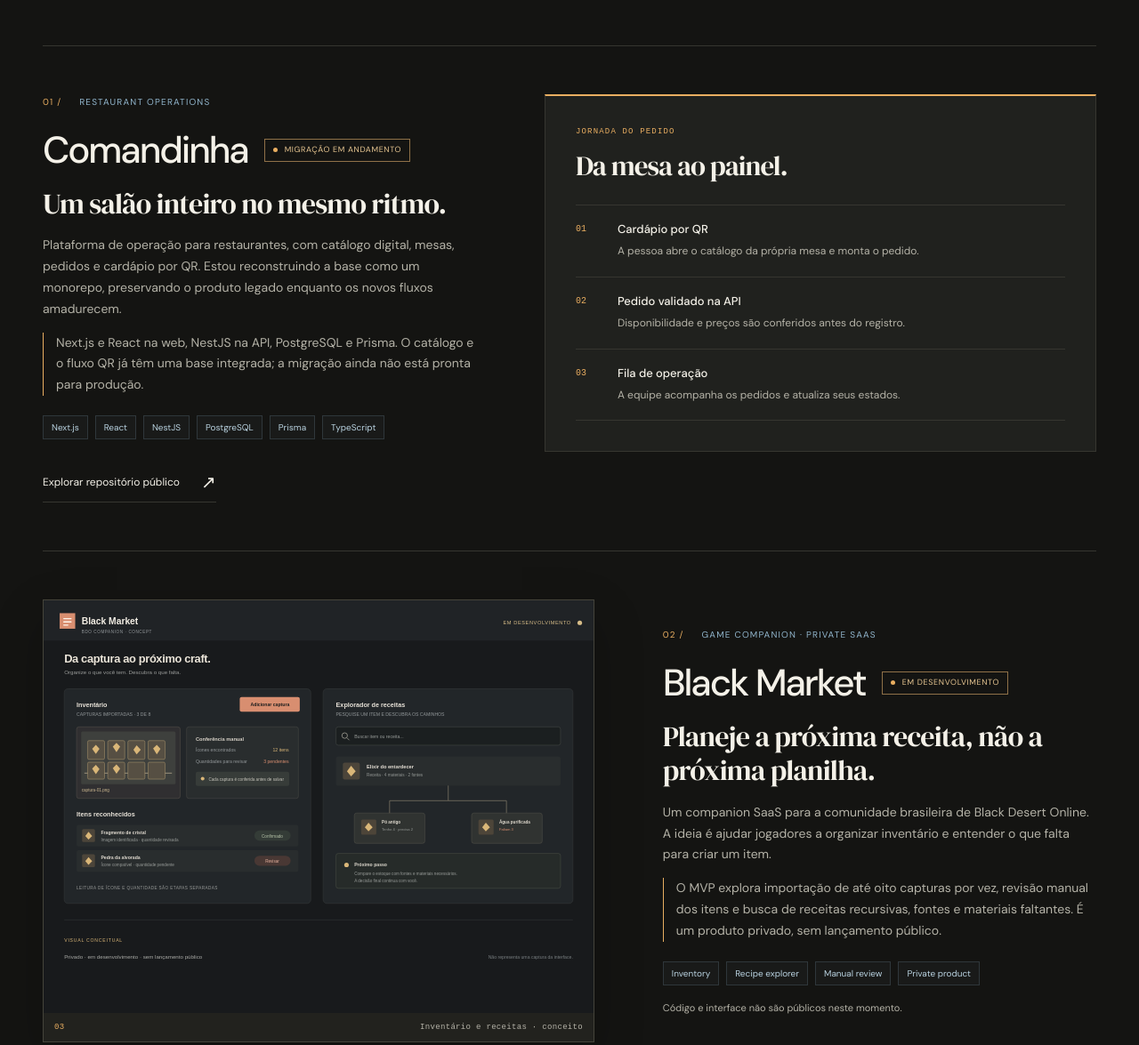
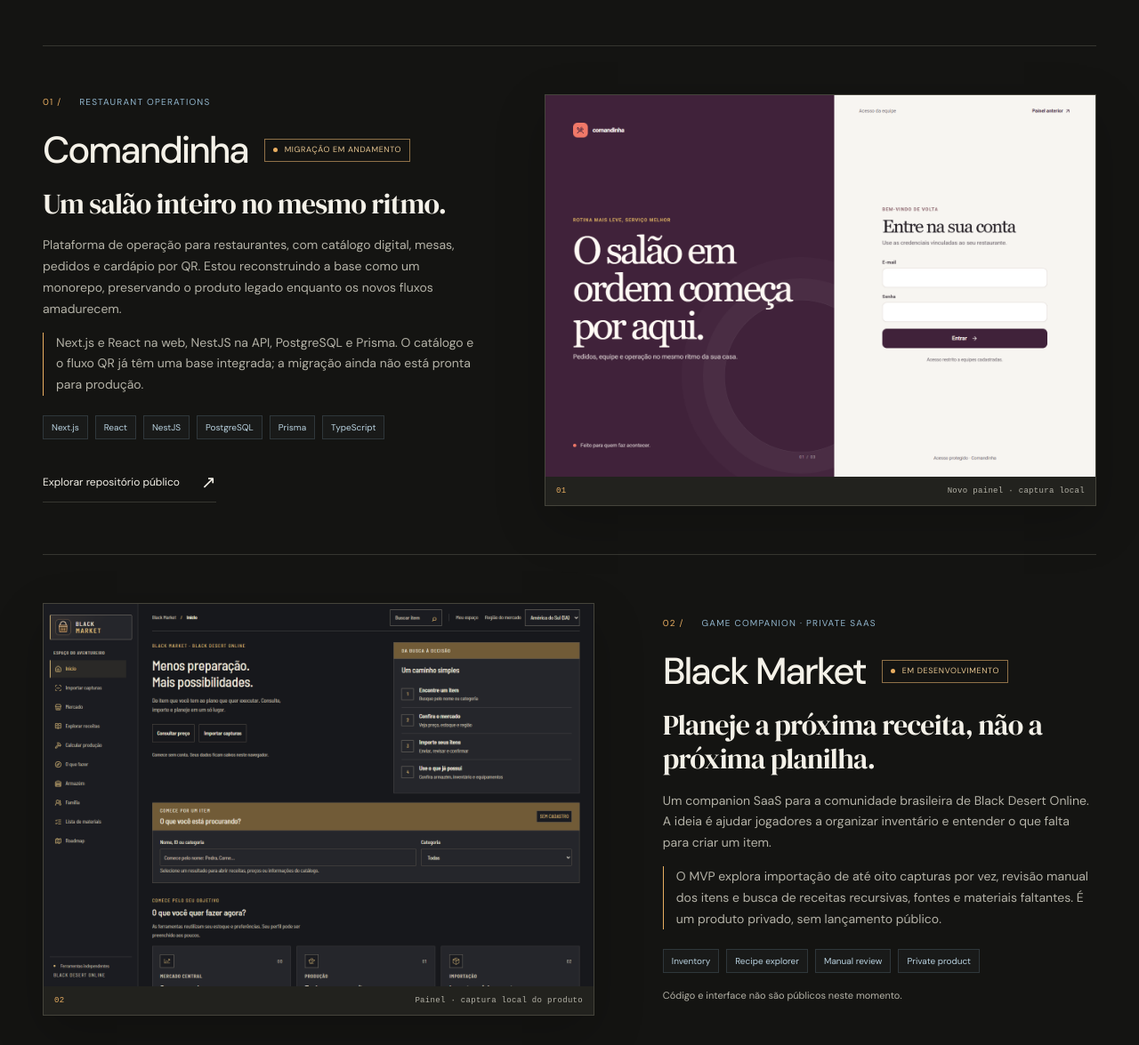
Before and after one commit to bellussi1/bellussi-portifolio, a website built with Vite: page index.html in a window 1280 px wide. Shown: the part 2555-3730 px from the top of the page at 89% size. Built offline with nearby package versions, Linux system fonts and the light colour scheme.

Commit message:
feat(portfolio): use real product screenshots

```diff
--- a/index.html
+++ b/index.html
@@ -427,46 +427,32 @@
               ><span aria-hidden="true">↗</span></a
             >
           </div>
-          <aside class="product-flow-panel" aria-labelledby="comandinha-flow-title">
-            <p class="product-flow-label" data-i18n="comandinhaFlowLabel">JORNADA DO PEDIDO</p>
-            <h4 id="comandinha-flow-title" data-i18n="comandinhaFlowTitle">Da mesa ao painel.</h4>
-            <ol class="product-flow-list">
-              <li class="product-flow-step">
-                <span class="product-flow-index" aria-hidden="true">01</span>
-                <div>
-                  <h5 data-i18n="comandinhaFlowMenuTitle">Cardápio por QR</h5>
-                  <p data-i18n="comandinhaFlowMenuDescription">A pessoa abre o catálogo da própria mesa e monta o pedido.</p>
-                </div>
-              </li>
-              <li class="product-flow-step">
-                <span class="product-flow-index" aria-hidden="true">02</span>
-                <div>
-                  <h5 data-i18n="comandinhaFlowOrderTitle">Pedido validado na API</h5>
-                  <p data-i18n="comandinhaFlowOrderDescription">Disponibilidade e preços são conferidos antes do registro.</p>
-                </div>
-              </li>
-              <li class="product-flow-step">
-                <span class="product-flow-index" aria-hidden="true">03</span>
-                <div>
-                  <h5 data-i18n="comandinhaFlowPanelTitle">Fila de operação</h5>
-                  <p data-i18n="comandinhaFlowPanelDescription">A equipe acompanha os pedidos e atualiza seus estados.</p>
-                </div>
-              </li>
-            </ol>
-          </aside>
+          <figure class="product-visual product-visual-comandinha">
+            <img
+              src="/comandinha-panel-login.png"
+              alt="Captura real da tela de entrada do novo painel do Comandinha."
+              data-i18n-alt="comandinhaImageAlt"
+              width="1440"
+              height="1000"
+              loading="lazy"
+              decoding="async"
+            />
+            <figcaption><span>01</span><span data-i18n="comandinhaCaption">Novo painel · captura local</span></figcaption>
+          </figure>
         </article>
 
         <article class="product-case product-case-black-market reveal" aria-labelledby="black-market-title">
           <figure class="product-visual product-visual-market">
             <img
-              src="/black-market-concept.svg"
-              alt="Ilustração conceitual do Black Market: inventário de jogo, conferência manual e uma árvore de receitas."
-              width="1200"
-              height="900"
+              src="/black-market-dashboard.webp"
+              alt="Captura real do painel de inventário do Black Market."
+              data-i18n-alt="blackMarketImageAlt"
+              width="1440"
+              height="1000"
               loading="lazy"
               decoding="async"
             />
-            <figcaption><span>03</span><span data-i18n="blackMarketCaption">Inventário e receitas · conceito</span></figcaption>
+            <figcaption><span>02</span><span data-i18n="blackMarketCaption">Painel · captura local do produto</span></figcaption>
           </figure>
           <div class="product-case-copy">
             <p class="project-category"><span>02 /</span> GAME COMPANION · PRIVATE SAAS</p>
--- a/src/main.js
+++ b/src/main.js
@@ -10,10 +10,17 @@
 const root = document.documentElement;
 root.classList.add("js");
 const translatedElements = [...document.querySelectorAll("[data-i18n]")];
+const translatedAltElements = [...document.querySelectorAll("[data-i18n-alt]")];
 const portuguese = Object.fromEntries(
   translatedElements.map((element) => [
     element.dataset.i18n,
     element.innerHTML,
+  ]),
+);
+const portugueseAlt = Object.fromEntries(
+  translatedAltElements.map((element) => [
+    element.dataset.i18nAlt,
+    element.alt,
   ]),
 );
 let language = "pt";
@@ -44,6 +51,10 @@
   translatedElements.forEach((element) => {
     element.innerHTML =
       content[element.dataset.i18n] ?? portuguese[element.dataset.i18n];
+  });
+  translatedAltElements.forEach((element) => {
+    element.alt =
+      content[element.dataset.i18nAlt] ?? portugueseAlt[element.dataset.i18nAlt];
   });
   document
     .querySelectorAll("[data-language]")
--- a/src/translations.js
+++ b/src/translations.js
@@ -13,24 +13,16 @@
   comandinhaDetails:
     "Next.js and React on the web, NestJS in the API, PostgreSQL and Prisma. The catalog and QR flow have an integrated foundation; the migration is not production-ready yet.",
   comandinhaLink: "Explore the public repository",
-  comandinhaFlowLabel: "ORDER FLOW",
-  comandinhaFlowTitle: "From table to team.",
-  comandinhaFlowMenuTitle: "QR menu",
-  comandinhaFlowMenuDescription:
-    "Customers open the catalog for their table and build an order.",
-  comandinhaFlowOrderTitle: "API-validated order",
-  comandinhaFlowOrderDescription:
-    "Availability and prices are checked before the order is saved.",
-  comandinhaFlowPanelTitle: "Operations queue",
-  comandinhaFlowPanelDescription:
-    "The team reviews incoming orders and updates their status.",
+  comandinhaImageAlt: "Actual screenshot of the new Comandinha panel login screen.",
+  comandinhaCaption: "New panel · local capture",
   blackMarketStatus: "In development",
   blackMarketHeadline: "Plan the next recipe, not the next spreadsheet.",
   blackMarketDescription:
     "A companion SaaS for Brazil’s Black Desert Online community. It helps players organize inventory and understand what is missing to craft an item.",
   blackMarketDetails:
     "The MVP explores imports of up to eight screenshots at a time, with manual item review, recursive recipe search, sources and missing materials. It is a private product with no public launch yet.",
-  blackMarketCaption: "Inventory and recipes · concept",
+  blackMarketImageAlt: "Actual screenshot of the Black Market inventory dashboard.",
+  blackMarketCaption: "Dashboard · local product capture",
   blackMarketPrivateNote:
     "The code and interface are private at this stage.",
   projectsLabel: "OPEN SOURCE PROJECTS",
```
Also changed, not shown: test/product-showcase.test.js (+39 -41 lines), public/black-market-concept.svg (deleted), public/black-market-dashboard.webp (added), public/comandinha-panel-login.png (added).
